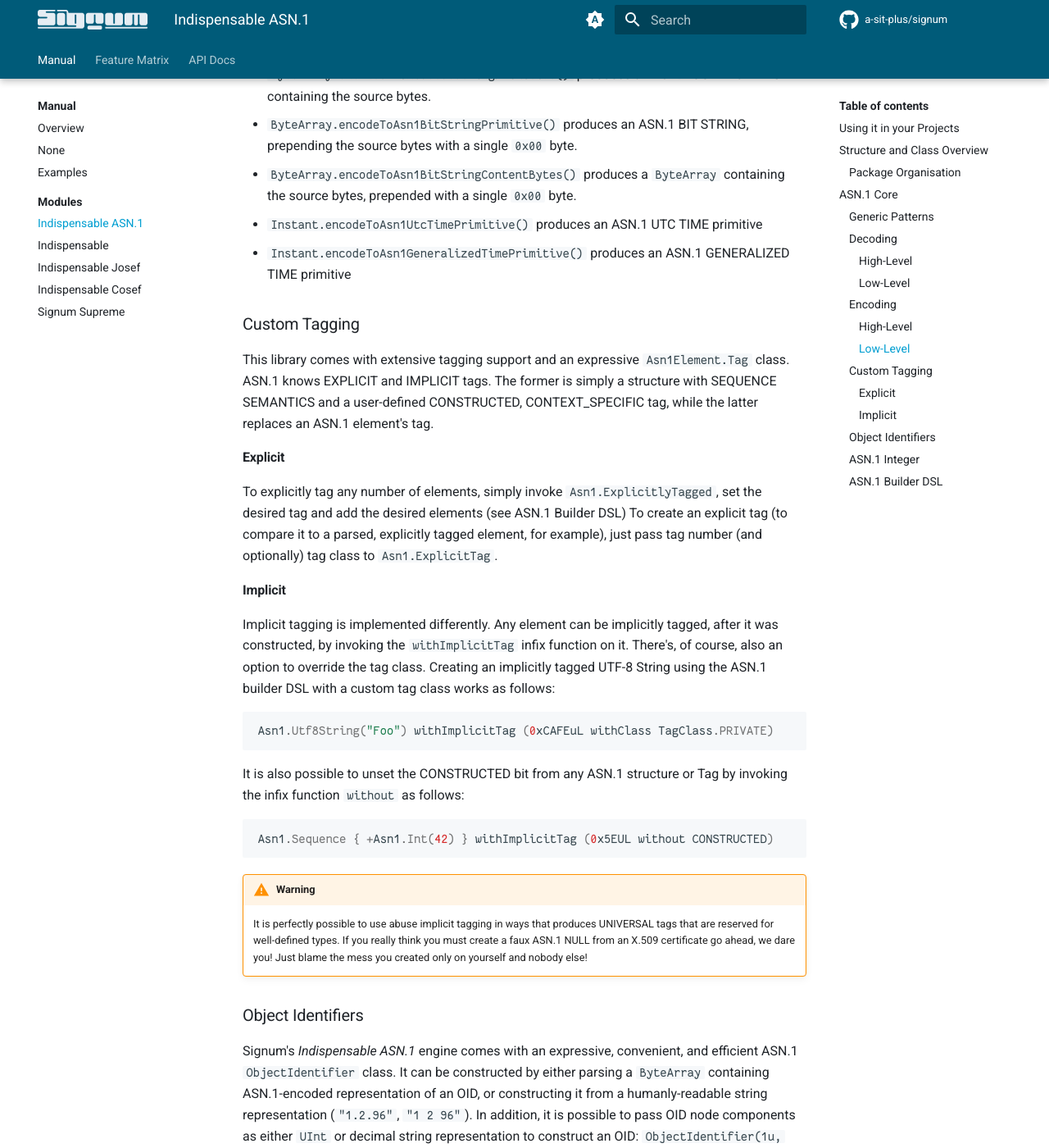
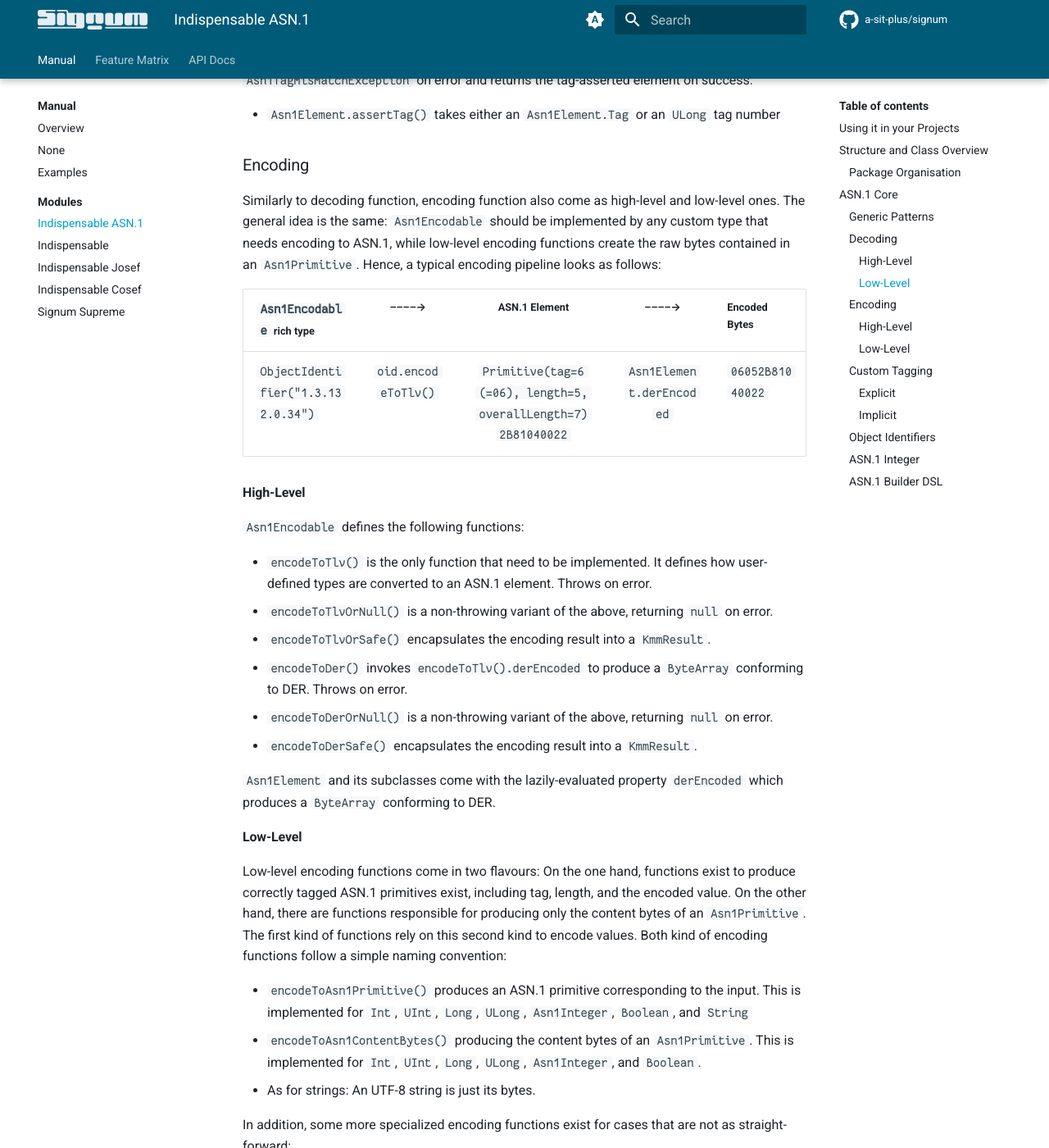
Before and after one commit to a-sit-plus/signum, an MkDocs documentation site: the page built from docs/docs/indispensable-asn1.md, in a window 1280 px wide and 1400 px high, scrolled down 6990 px. Shown: the whole window at 82% size. Built offline with MkDocs 1.6.1 and Material for MkDocs 9.7.7, drawn with Linux system fonts in a browser that asks for light colours; comment, search, counter and statistics services are not loaded; some of the changed text lies outside the part shown.

Commit message:
address PR feedback

````diff
--- a/docs/docs/indispensable-asn1.md
+++ b/docs/docs/indispensable-asn1.md
@@ -67,12 +67,12 @@
 * `Asn1Time` maps from/to kotlinx-datetime `Instant`s and supports both UTC time and generalized time
 
 The `asn1.encoding` package contains the ASN.1 builder DSL, as well as encoding and decoding functions
--- both for whole ASN.1 elements, as wells as for encoding/decoding primitive data types to/from DER-conforming byte arrays.
+-- both for whole ASN.1 elements, as well as for encoding/decoding primitive data types to/from DER-conforming byte arrays.
 Most prominently, it comes with ASN.1 unsigned varint and minimum-length encoding of signed numbers.
 
 ## ASN.1 Core
 
-The ASN.1 engine allows decoding and encoding arbitrary structures from/to ByteArrays, kotlinx.io `Source` and `Sink`.
+The ASN.1 engine allows decoding and encoding arbitrary structures from/to `ByteArray`s, as well as kotlinx.io `Source` and `Sink`.
 
 Relevant _Indispensable_ classes like `CryptoPublicKey`, `X509Certificate`, `Pkcs10CertificationRequest`, etc. all
 implement `Asn1Encodable` and their respective companions implement `Asn1Decodable`.
@@ -83,19 +83,28 @@
 ### Generic Patterns
 Recalling the classes in the `asn1` package described before already hints how ASN.1 elements are constructed.
 In effect, it is just a nesting of those classes.
-This works well for parsing and encoding but lacks higher-level semantics (in contrast to `X509Certificate`, for example).
+This works well for parsing and encoding but lacks higher-level semantics (in contrast to `X509Certificate` from the _Indispensable_ module, for example).
 
 
 ### Decoding
 Decoding functions come in two categories: high-level functions, wich are used to map ASN.1 elements to types with enriched semantics
 (such as certificates, public keys, etc.) and low-level ones, operating on the encoded values of TLV structures (i.e. decoding the _V_ in TLV).
+Hence, a typical decoding pipeline looks as follows:
+
+
+
+| Encoded Bytes    |      ––––&rarr;       |                          ASN.1 Element                           |             ––––&rarr;             | `Asn1Encodable` rich type          |
+|------------------|:---------------------:|:----------------------------------------------------------------:|:----------------------------------:|------------------------------------|
+| `06052B81040022` | `Asn1Element.parse()` |  `Primitive(tag=6 (=06), length=5, overallLength=7) 2B81040022`  | `ObjectIdentifier.decodeFromTlv()` | `ObjectIdentifier("1.3.132.0.34")` |
+
 
 #### High-Level
 
 `Asn1Decodable` provides the following functions for decoding data:
 
 * `doDecode()`, which is the only function that needs to be implemented by high-level types implementing `Asn1Encodable`.
-  To provide a concrete example: This function needs to contain all parsing/decoding logic to construct a `CryptoPublicKey` from an `Asn1Sequence`.
+  To provide a concrete example: This function needs to contain all parsing/decoding logic to construct a `CryptoPublicKey` from an `Asn1Sequence`,
+  as demonstrated in the [_Indispensable_ source code](https://github.com/a-sit-plus/signum/blob/main/indispensable/src/commonMain/kotlin/at/asitplus/signum/indispensable/CryptoPublicKey.kt#L109).
 * `verifyTag()` already implements optional tag assertion. The default implementation of  `decodeFromTlv()` (see below) calls this before invoking `doDecode()`.
 * `decodeFromTlv()` takes an ASN.1 element and optional tag to assert, and returns a high-level type. Throws!
 * `decodeFromTlvSafe()` does not throw, but returns a KmmResult, encapsulating the result of `decodeFromTlv()`
@@ -107,11 +116,11 @@
 In addition, the companion of `Asn1Element` exposes the following functions:
 
 * `parse()` parses a single ASN.1 element from the input and throws on error, or when additional input is left after parsing.
-  This is helpful, to ensure that any given input contains a single, top-level ASN.1 element.
+  This ensures that the input contains a single, top-level ASN.1 element.
 * `parseAll()` consumes all input and returns a list of parsed ASN.1 elements. Throws on error.
 * `Source.readAsn1Element()` decodes a single ASN.1 element (can be a structure or a primitive) from a kotlix.io Source.
 * `parseFirst()` comes in two flavours, both of which parse only a single, top-level ASN.1 element from the passed input
-    * Variant 1 takes a `ByteIterator` and advances it until after the first parsed element.
+    * Variant 1 takes a `Source` and advances it until after the first parsed element.
     * Variant 2 takes a `ByteArray` and returns the first parses element, as well as the remaining bytes (as `Pair<Asn1Element, ByteArray>`)
 * `decodeFromDerHexString()` strips all whitespace before trying to decode an ASN.1 element from the provided hex string.
 This function throws various exceptions on illegal input. Has the same semantics as `parse()`.
@@ -179,8 +190,14 @@
 
 ### Encoding
 Similarly to decoding function, encoding function also come as high-level and low-level ones.
-The general idea is the same: `Asn1Encodable` should be implemented by any custom type that needs encoding to ANS.1,
-while low-level encoding functions create the raw bytes contained in an `Asn1Primtive`.
+The general idea is the same: `Asn1Encodable` should be implemented by any custom type that needs encoding to ASN.1,
+while low-level encoding functions create the raw bytes contained in an `Asn1Primitive`.
+Hence, a typical encoding pipeline looks as follows:
+
+| `Asn1Encodable` rich type           |     ––––&rarr;      |                          ASN.1 Element                           |        ––––&rarr;        | Encoded Bytes    |
+|-------------------------------------|:-------------------:|:----------------------------------------------------------------:|:------------------------:|------------------|
+| `ObjectIdentifier("1.3.132.0.34")`  | `oid.encodeToTlv()` |  `Primitive(tag=6 (=06), length=5, overallLength=7) 2B81040022`  | `Asn1Element.derEncoded` | `06052B81040022` |
+
 
 #### High-Level
 `Asn1Encodable` defines the following functions:
@@ -195,8 +212,9 @@
 `Asn1Element` and its subclasses come with the lazily-evaluated property `derEncoded` which produces a `ByteArray` conforming to DER.
 
 #### Low-Level
-Low-level encoding functions come in two flavours: On the one hand, functions to produce correctly tagged ASN.1 primitives exist.
-These essentially delegate to the other kind of low-level encoding function, producing the content bytes of an `Asn1Primitive`.
+Low-level encoding functions come in two flavours:
+On the one hand, functions exist to produce correctly tagged ASN.1 primitives exist, including tag, length, and the encoded value.
+On the other hand, there are functions responsible for producing only the content bytes of an `Asn1Primitive`. The first kind of functions rely on this second kind to encode values.
 Both kind of encoding functions follow a simple naming convention:
 
 * `encodeToAsn1Primitive()` produces an ASN.1 primitive corresponding to the input.
@@ -217,10 +235,17 @@
 
 This library comes with extensive tagging support and an expressive `Asn1Element.Tag` class.
 ASN.1 knows EXPLICIT and IMPLICIT tags.
-The former is simply a structure with SEQUENCE SEMANTICS and a user-defined CONSTRUCTED, CONTEXT_SPECIFIC tag, while the latter replaces an ASN.1 element's tag.
+The former is simply a structure with SEQUENCE semantics and a user-defined CONSTRUCTED, CONTEXT_SPECIFIC tag, while the latter replaces an ASN.1 element's tag.
 
 #### Explicit
-To explicitly tag any number of elements, simply invoke `Asn1.ExplicitlyTagged`, set the desired tag and add the desired elements (see ASN.1 Builder DSL)
+To explicitly tag any number of elements, simply invoke `Asn1.ExplicitlyTagged`, set the desired tag and add the desired elements using the ASN.1 builder DSL:
+
+```kotlin
+ExplicitlyTagged(1uL) {
+  +Asn1.Bool(false)
+}
+```
+
 To create an explicit tag (to compare it to a parsed, explicitly tagged element, for example), just pass tag number (and optionally) tag class to `Asn1.ExplicitTag`.
 
 #### Implicit
````
Also changed, not shown: other parts of docs/docs/indispensable-asn1.md (+33 -31 lines), CHANGELOG.md, 5 other files.
